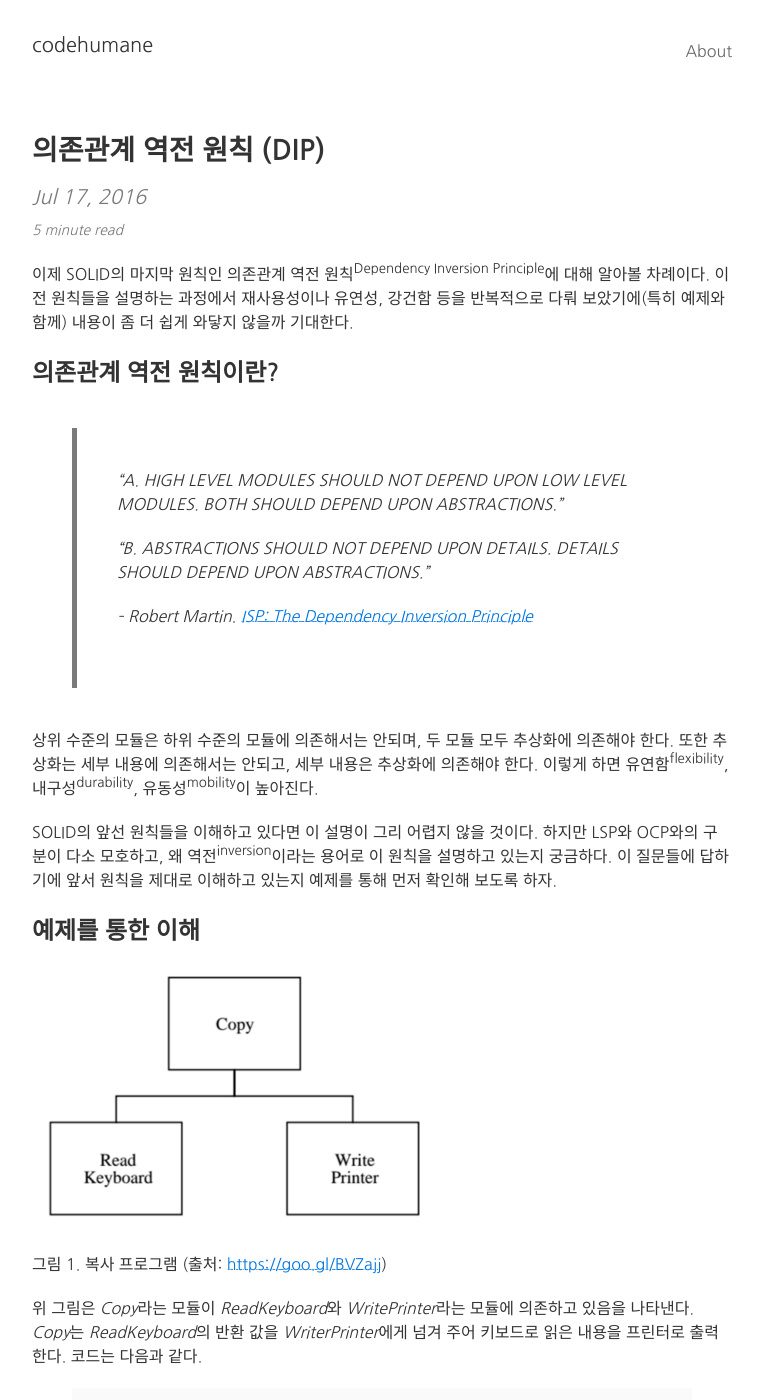
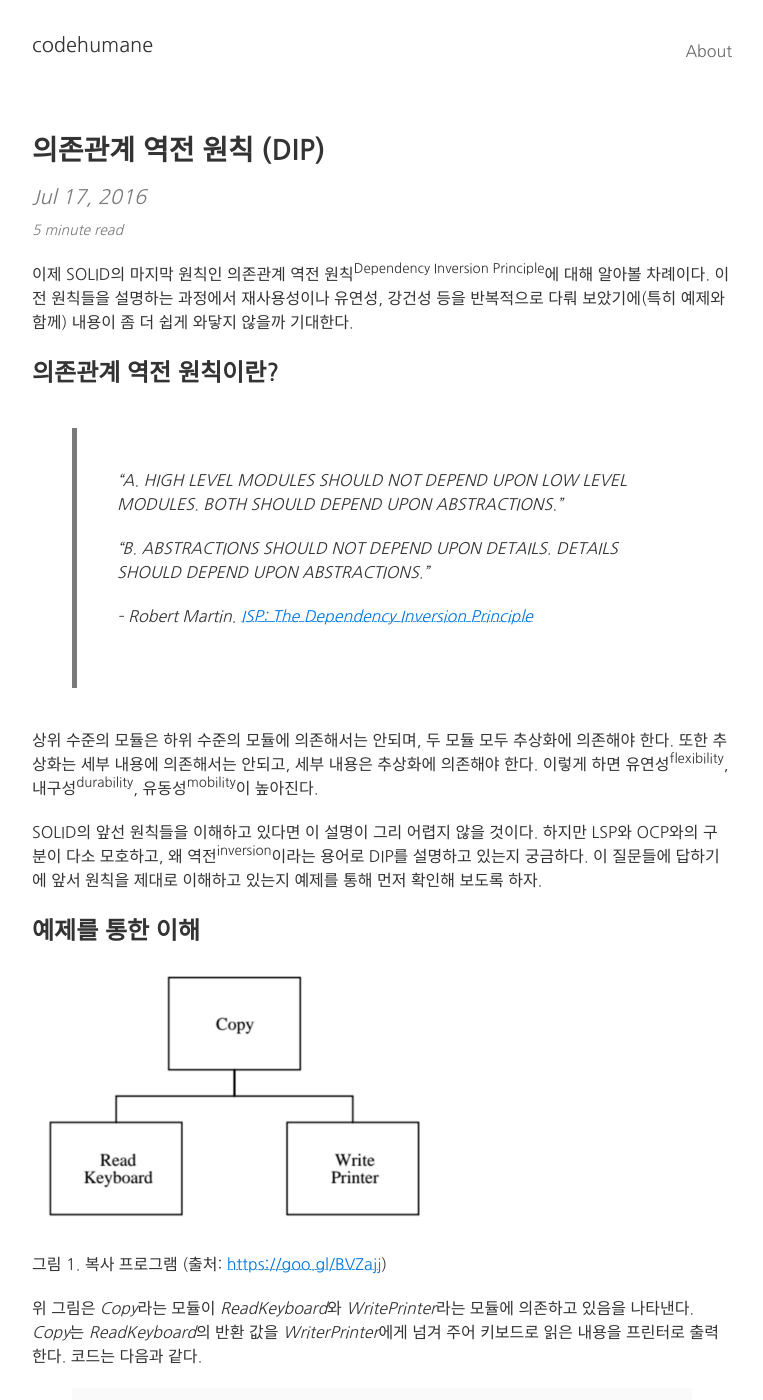
Before and after one commit to codehumane/codehumane.github.io, a Jekyll site: the page built from _posts/2016-07-18-의존관계-역전-원칙.md, in a window 1280 px wide and 1400 px high. Shown: the whole window, without its empty margins (258-1021 px from the left). Built offline with Jekyll 4.4.1, drawn with Linux system fonts in a browser that asks for light colours; some of the changed text lies outside the part shown.

Commit message:
SOLID DIP post revised.

```diff
--- a/_posts/2016-07-18-의존관계-역전-원칙.md
+++ b/_posts/2016-07-18-의존관계-역전-원칙.md
@@ -5,7 +5,7 @@
 summary:    SOLID의 의존관계 역전 원칙<sup>Dependency Inversion Principle</sup> 소개
 ---
 
-이제 SOLID의 마지막 원칙인 의존관계 역전 원칙<sup>Dependency Inversion Principle</sup>에 대해 알아볼 차례이다. 이전 원칙들을 설명하는 과정에서 재사용성이나 유연성, 강건함 등을 반복적으로 다뤄 보았기에(특히 예제와 함께) 내용이 좀 더 쉽게 와닿지 않을까 기대한다.
+이제 SOLID의 마지막 원칙인 의존관계 역전 원칙<sup>Dependency Inversion Principle</sup>에 대해 알아볼 차례이다. 이전 원칙들을 설명하는 과정에서 재사용성이나 유연성, 강건성 등을 반복적으로 다뤄 보았기에(특히 예제와 함께) 내용이 좀 더 쉽게 와닿지 않을까 기대한다.
 
 
 ## 의존관계 역전 원칙이란?
@@ -16,9 +16,9 @@
 >
 > -- <cite>Robert Martin. [ISP: The Dependency Inversion Principle](https://drive.google.com/file/d/0BwhCYaYDn8EgMjdlMWIzNGUtZTQ0NC00ZjQ5LTkwYzQtZjRhMDRlNTQ3ZGMz/view)</cite>
 
-상위 수준의 모듈은 하위 수준의 모듈에 의존해서는 안되며, 두 모듈 모두 추상화에 의존해야 한다. 또한 추상화는 세부 내용에 의존해서는 안되고, 세부 내용은 추상화에 의존해야 한다. 이렇게 하면 유연함<sup>flexibility</sup>, 내구성<sup>durability</sup>, 유동성<sup>mobility</sup>이 높아진다.
+상위 수준의 모듈은 하위 수준의 모듈에 의존해서는 안되며, 두 모듈 모두 추상화에 의존해야 한다. 또한 추상화는 세부 내용에 의존해서는 안되고, 세부 내용은 추상화에 의존해야 한다. 이렇게 하면 유연성<sup>flexibility</sup>, 내구성<sup>durability</sup>, 유동성<sup>mobility</sup>이 높아진다.
 
-SOLID의 앞선 원칙들을 이해하고 있다면 이 설명이 그리 어렵지 않을 것이다. 하지만 LSP와 OCP와의 구분이 다소 모호하고, 왜 역전<sup>inversion</sup>이라는 용어로 이 원칙을 설명하고 있는지 궁금하다. 이 질문들에 답하기에 앞서 원칙을 제대로 이해하고 있는지 예제를 통해 먼저 확인해 보도록 하자.
+SOLID의 앞선 원칙들을 이해하고 있다면 이 설명이 그리 어렵지 않을 것이다. 하지만 LSP와 OCP와의 구분이 다소 모호하고, 왜 역전<sup>inversion</sup>이라는 용어로 DIP를 설명하고 있는지 궁금하다. 이 질문들에 답하기에 앞서 원칙을 제대로 이해하고 있는지 예제를 통해 먼저 확인해 보도록 하자.
 
 ## 예제를 통한 이해
 
@@ -86,7 +86,7 @@
 DIP를 보고 나면 ‘LSP, OCP와 무엇이 다른가’라는 의문이 생길 수 있다. 따라서 이들과의 관계를 정리해 볼 필요가 있다. 우선 OCP와 LSP의 정의를 떠올려 보자.
 
 - OCP: 확장에 열려 있고 수정에 닫혀 있어야 한다.
-- LSP: 기반 클래스의 사용자는 그 기반 클래스의 파생 클래스를 알지 못해야 한다.
+- LSP: 기반 클래스의 사용자는 파생 클래스의 존재를 몰라도 기반 클래스를 사용할 수 있어야 한다.
 
 우선, OCP는 DIP가 가져오는 효과라고 할 수 있다. 추상화에 의존하는 DIP를 적용함으로써, 확장에는 열려 있고 수정에는 닫혀 있는 OCP를 이룰 수 있기 때문이다. LSP와 OCP의 관계도 유사하다. LSP가 깨지면 OCP도 깨진다. 마지막으로 DIP와 LSP의 관계는 어떠한가? 이를 정의하는 것이 쉽지는 않지만 개인적으로 이렇게 생각한다. DIP는 기존의 의존 관계를 뒤집으라는 메시지 전달 의도가 강하고, LSP는 이러한 구조에서 저지르기 쉬운 오류를 짚어 주는 느낌이다. 또한 DIP가 LSP에 비해 좀 더 포괄적이고 일반화 된 관계로 보이기도 한다. 참고로, 로버트 마틴은 LSP, OCP를 적용하여 얻어진 구조를 일반화 할 수 있고 이를 DIP라고 부른다고 했다.
 
```
Also changed, not shown: other parts of _posts/2016-07-18-의존관계-역전-원칙.md (+1 -1 lines).
